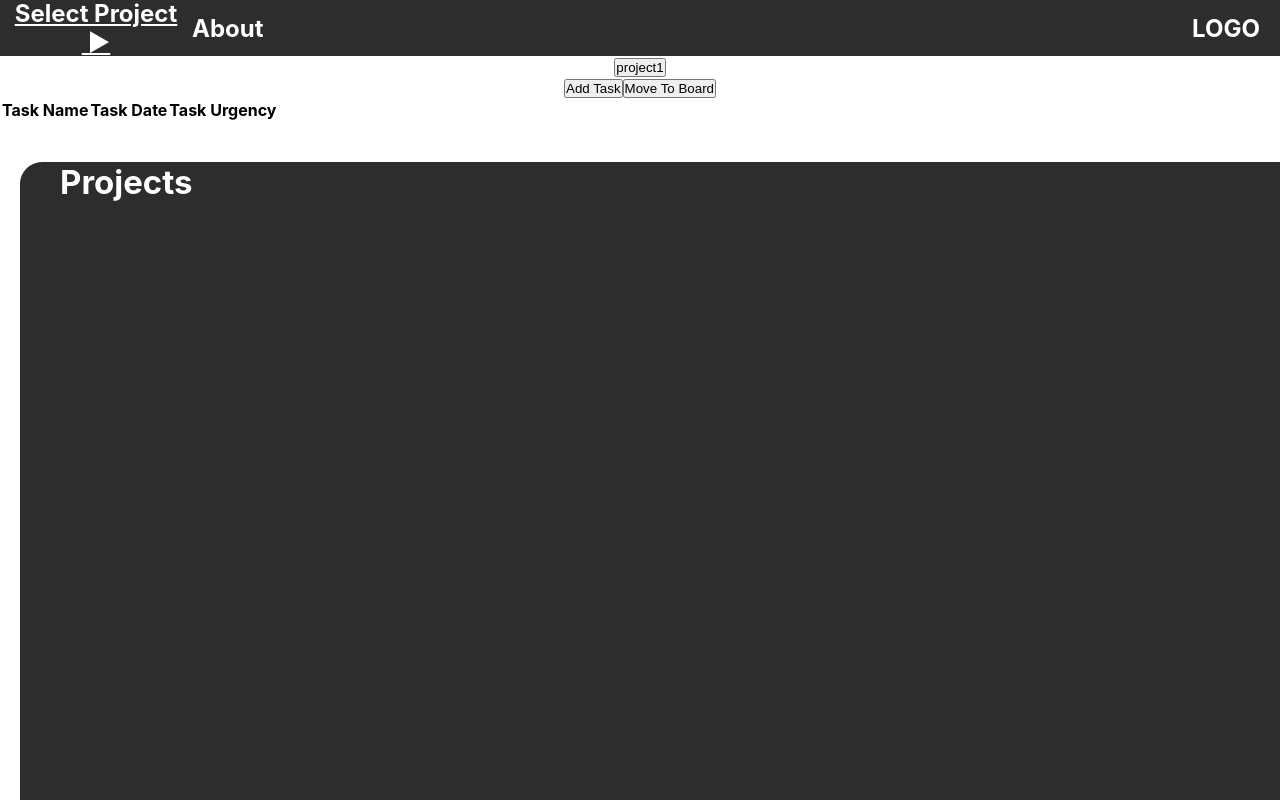
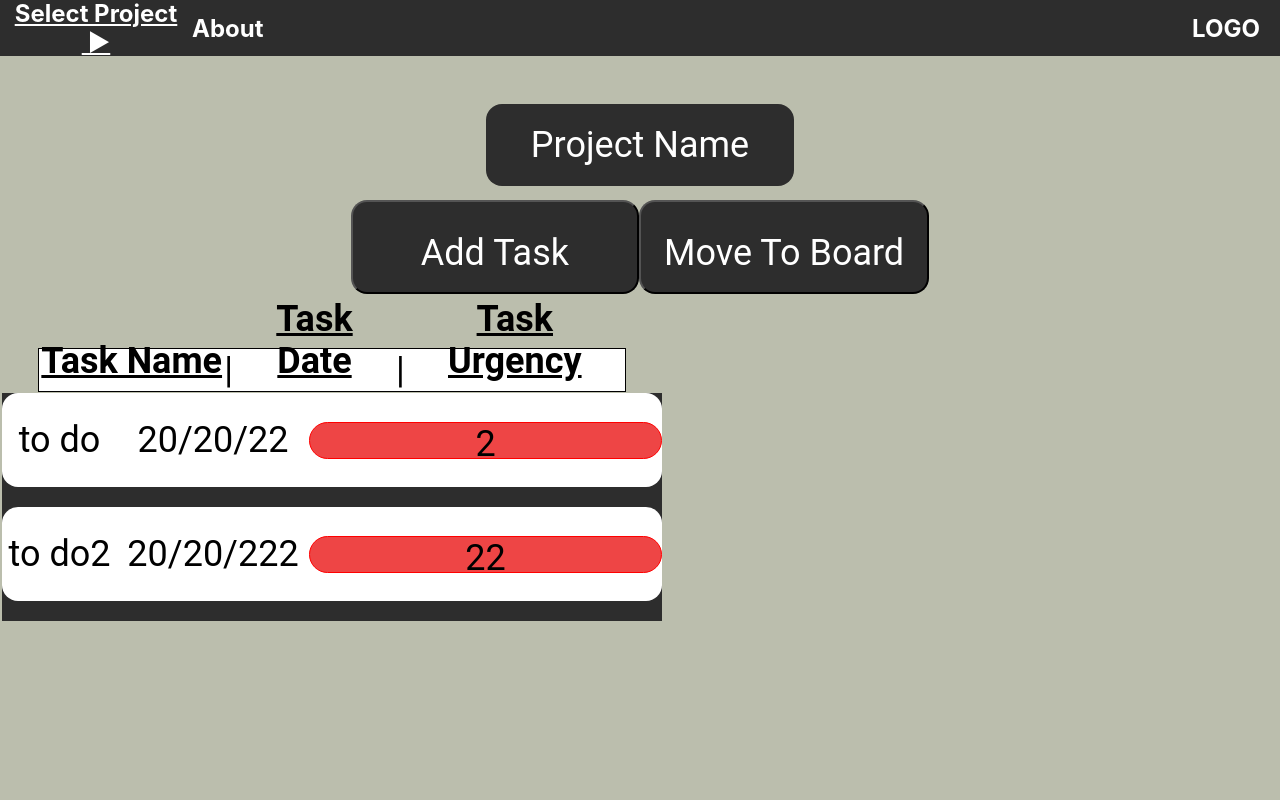
Before and after one commit to Toam10/AppleSeedsTodo, a React (Create React App) app in the folder frontend/: page / in a window 1280 px wide. Shown: the top 800 px of the page. Built offline with nearby package versions, Linux system fonts and the light colour scheme.

Commit message:
bcklogstatic with tasks

```diff
--- a/frontend/src/App.tsx
+++ b/frontend/src/App.tsx
@@ -14,5 +14,4 @@ function App() {
     </div>
   );
 }
-
 export default App;
--- a/frontend/src/Screens/Backlog/Backlog.css
+++ b/frontend/src/Screens/Backlog/Backlog.css
@@ -0,0 +1,219 @@
+* {
+    margin: 0;
+    padding: 0;
+    box-sizing: border-box;
+}
+
+.backlog {
+    background: #bbbead;
+    font-family: Roboto;
+    font-style: normal;
+    font-weight: normal;
+    font-size: 36px;
+    line-height: 42px;
+    height: 877px;
+}
+
+.backlog__header {
+    display: flex;
+    justify-content: center;
+    align-items: center;
+    align-self: center;
+    height: 94px;
+    left: 543px;
+    top: 194px;
+    border-radius: 16px;
+    padding: 20px;
+    padding-top: 89px;
+    padding-bottom: 55px;
+}
+
+.backlog__label {
+    color: #ffffff;
+    background: #2d2d2d;
+    border-radius: 16px;
+    padding: 20px 45px;
+    display: inline-block;
+    text-align: center;
+    text-align: center;
+    font-family: Roboto;
+    font-style: normal;
+    font-weight: normal;
+    font-size: 36px;
+    line-height: 42px;
+}
+
+backlog__twoButtons {
+    height: 238px;
+}
+
+.backlog__btn1 {
+    height: 94px;
+    left: 16px;
+    top: 238px;
+    color: #ffffff;
+    background: #2d2d2d;
+    border-radius: 16px;
+    padding: 30px 68px;
+    text-align: center;
+    font-family: Roboto;
+    font-style: normal;
+    font-weight: normal;
+    font-size: 36px;
+    line-height: 42px;
+}
+
+.backlog__btn2 {
+    height: 94px;
+    left: 323px;
+    top: 238px;
+    background: #2d2d2d;
+    border-radius: 16px;
+    padding: 30px 23px;
+    color: #ffffff;
+    display: inline-block;
+    text-align: center;
+    font-family: Roboto;
+    font-style: normal;
+    font-weight: normal;
+    font-size: 36px;
+    line-height: 42px;
+}
+
+backlog__table {
+    display: flex;
+    justify-content: center;
+    align-items: center;
+    align-self: center;
+    height: 886px;
+    padding: 20px;
+    padding-top: 40px;
+}
+
+.projectName {
+    cursor: pointer;
+    background-color: var(--darkGrey);
+    padding: 10px 30px;
+    border-radius: 10px;
+    border: none;
+    font-size: 0.9rem;
+    font-weight: 500;
+    font-family: inherit;
+    font-size: var(--pageBody__font);
+    transition: all 0.3s ease;
+}
+
+.backlog__table_header {
+    height: 117px;
+    left: 0px;
+    right: 0px;
+    top: 443px;
+    border-radius: 0px;
+    border: #000000 1px solid;
+    height: 117px;
+    left: 0px;
+    top: 443px;
+}
+
+tr {
+    display: inline;
+    height: 94px;
+    left: 16px;
+    right: 16px;
+    top: 454px;
+    background: #ffffff;
+    border-radius: 16px;
+    margin-bottom: 20px;
+}
+
+th {
+    text-decoration-line: underline;
+    color: #000000;
+}
+
+.taskName {
+    width: 181px;
+    left: 163px;
+}
+
+.taskDate {
+    width: 159px;
+    left: 678px;
+}
+
+.taskUrgency {
+    width: 216px;
+    left: 1158px;
+}
+
+.line1 {
+    width: 66px;
+    left: 506px;
+    height: 42px;
+}
+
+.line2 {
+    width: 66px;
+    left: 1005px;
+    height: 42px;
+}
+
+tbody {
+    background-color: var(--darkGrey);
+}
+
+.task {
+    display: flex;
+    justify-content: space-around;
+    align-items: center;
+}
+
+.task1_1 {
+    height: 42px;
+    width: 115px;
+    left: 32px;
+    top: 25px;
+    border-radius: nullpx;
+    left: 2.16%;
+    right: 90.09%;
+    top: 28.09%;
+    bottom: 24.72%;
+    font-family: Roboto;
+    font-style: normal;
+    font-weight: normal;
+    font-size: 36px;
+    line-height: 42px;
+    color: #000000;
+}
+
+.task1_2 {
+    height: 42px;
+    width: 192px;
+    left: 511px;
+    top: 25px;
+    border-radius: nullpx;
+    left: 34.46%;
+    right: 52.6%;
+    top: 28.09%;
+    bottom: 24.72%;
+    font-family: Roboto;
+    font-style: normal;
+    font-weight: normal;
+    font-size: 36px;
+    line-height: 42px;
+    color: #000000;
+}
+
+.task1_3 {
+    height: 37px;
+    width: 353px;
+    left: 1073px;
+    top: 30px;
+    left: 72.35%;
+    right: 3.84%;
+    top: 33.71%;
+    bottom: 24.72%;
+    background: #ee4545;
+    border-radius: 22px;
+    border: 1px solid red;
+}
--- a/frontend/src/Screens/Backlog/Backlog.tsx
+++ b/frontend/src/Screens/Backlog/Backlog.tsx
@@ -1,38 +1,47 @@
 /**
  *  <Link to={'/addTaskBacklog/'} className="button">Add Task</Link><Link to={'/board/'} className="button">Move To Board</Link>
  */
-// import './Backlog.css';
-import Task from './components/Task/Task';
+import './Backlog.css';
+import '../../Style/Colors.css'
+// import Task from './components/Task/Task';
+// import { ITask } from '../../interfaces';
 // import { Link } from 'react-router-dom';
-import { projects } from './fakeData/project.fakeData';
-import {IProject} from '../../interfaces';
-const { name, tasks } = projects[0];
-Backlog();
-
+// import {IProject} from '../../interfaces';
 function Backlog() {
-    // const props = projects[0];
-    // const { name, tasks } = props;
-
     return (
         <div className='backlog'>
             <div className='backlog__header'>
-                <button className='projectName'>{name}</button>
+                <label className='backlog__label'>Project Name</label>
             </div>
             <div className='backlog__twoButtons'>
-                <button className='projectName'>Add Task</button>
-                <button className='projectName'>Move To Board</button>
+                <button className='backlog__btn1'>Add Task</button>
+                <button className='backlog__btn2'>Move To Board</button>
             </div>
             <div className='backlog__table'>
                 <table>
                     <thead>
-                        <tr>
-                            <th>Task Name</th>
-                            <th>Task Date</th>
-                            <th>Task Urgency</th>
+                        <tr className='backlog__table_header'>
+                            <th className='taskName'>Task Name</th>
+                            <label className='line1'>|</label>
+                            <th className='taskDate'>Task Date</th>
+                            <label className='line2'>|</label>
+                            <th className='taskUrgency'>Task Urgency</th>
                         </tr>
                     </thead>
                     <tbody>
-                        {}
+
+                        <tr className='task'>
+                            <td className='task1_1'>to do</td>
+                            <td className='task1_2'>20/20/22</td>
+                            <td className='task1_3'>2</td>
+                        </tr>
+                        <tr className='task'>
+                            <td className='task1_1'>to do2</td>
+                            <td className='task1_2'>20/20/222</td>
+                            <td className='task1_3'>22</td>
+                        </tr>
+
+
                     </tbody>
                 </table>
             </div>
@@ -41,3 +50,14 @@ function Backlog() {
 };
 
 export default Backlog;
+
+/**
+ *
+ *  {
+                            currentProject.map(task => (
+                                <tr key={task.id}>
+                                    <Task task={task} />
+                                </tr>
+                            ))
+                        }
+ */
--- a/frontend/src/Screens/Backlog/components/Button/Button.css
+++ /dev/null
@@ -1,6 +0,0 @@
-.button {
-    background: #2d2d2d;
-    border-radius: 16px;
-    position: absolute;
-    height: 94px;
-}
--- a/frontend/src/Screens/Backlog/fakeData/project.fakeData.ts
+++ /dev/null
@@ -1,117 +0,0 @@
-type Comment = {
-  comment: string;
-  timestamps: Date;
-};
-
-type Comments = Comment[];
-
-type Task = {
-  taskName: string;
-  timestamps: Date;
-  urgency: number;
-  procedure: number;
-  comments: Comments;
-};
-
-type Tasks = Task[];
-
-export type Project = {
-  name: string;
-  description: string;
-  goal: string;
-  status: boolean;
-  timestamps: Date;
-  tasks?: Tasks;
-  id: string;
-};
-
-const projects: Project[] = [
-  {
-    name: 'project1',
-    description:
-      'Lorem ipsum dolor sit amet, consectetur adipiscing elit. Aenean rutrum odio vitae maximus venenatis. Nulla hendrerit malesuada tincidunt. Aenean ornare cursus posuere. Donec et elit justo. Sed nec felis vel nibh vestibulum interdum. Sed varius ex purus, congue volutpat erat commodo vel. Curabitur nibh nisl, feugiat tempus nisi sit amet, semper',
-    goal: 'Lorem ipsum dolor sit amet, consectetur',
-    status: true,
-    tasks: [
-      {
-        taskName: 'Lorem ipsum',
-        timestamps: new Date(),
-        urgency: 0,
-        procedure: 2,
-        comments: [
-          {
-            comment: 'Lorem ipsum dolor sit amet',
-            timestamps: new Date(),
-          },
-          {
-            comment: 'Lorem ipsum dolor sit amet',
-            timestamps: new Date(),
-          },
-        ],
-      },
-      {
-        taskName: 'Lorem ipsum',
-        timestamps: new Date(),
-        urgency: 2,
-        procedure: 0,
-        comments: [
-          {
-            comment: 'Lorem ipsum dolor sit amet',
-            timestamps: new Date(),
-          },
-          {
-            comment: 'Lorem ipsum dolor sit amet',
-            timestamps: new Date(),
-          },
-        ],
-      },
-    ],
-    timestamps: new Date(),
-    id: '11',
-  },
-  {
-    name: 'project2',
-    description:
-      'Lorem ipsum dolor sit amet, consectetur adipiscing elit. Aenean rutrum odio vitae maximus venenatis. Nulla hendrerit malesuada tincidunt. Aenean ornare cursus posuere. Donec et elit justo. Sed nec felis vel nibh vestibulum interdum. Sed varius ex purus, congue volutpat erat commodo vel. Curabitur nibh nisl, feugiat tempus nisi sit amet, semper',
-    goal: 'Lorem ipsum dolor sit amet, consectetur',
-    status: false,
-    tasks: [
-      {
-        taskName: 'Lorem ipsum',
-        timestamps: new Date(),
-        urgency: 1,
-        procedure: 0,
-        comments: [
-          {
-            comment: 'Lorem ipsum dolor sit amet',
-            timestamps: new Date(),
-          },
-          {
-            comment: 'Lorem ipsum dolor sit amet',
-            timestamps: new Date(),
-          },
-        ],
-      },
-      {
-        taskName: 'Lorem ipsum',
-        timestamps: new Date(),
-        urgency: 2,
-        procedure: 1,
-        comments: [
-          {
-            comment: 'Lorem ipsum dolor sit amet',
-            timestamps: new Date(),
-          },
-          {
-            comment: 'Lorem ipsum dolor sit amet',
-            timestamps: new Date(),
-          },
-        ],
-      },
-    ],
-    timestamps: new Date(),
-    id: '22',
-  },
-];
-
-export { projects };
```
Also changed, not shown: frontend/src/Screens/Backlog/components/rectangle/rectangle.css (deleted), 1 other file (tests, documents, lock files or other folders).
